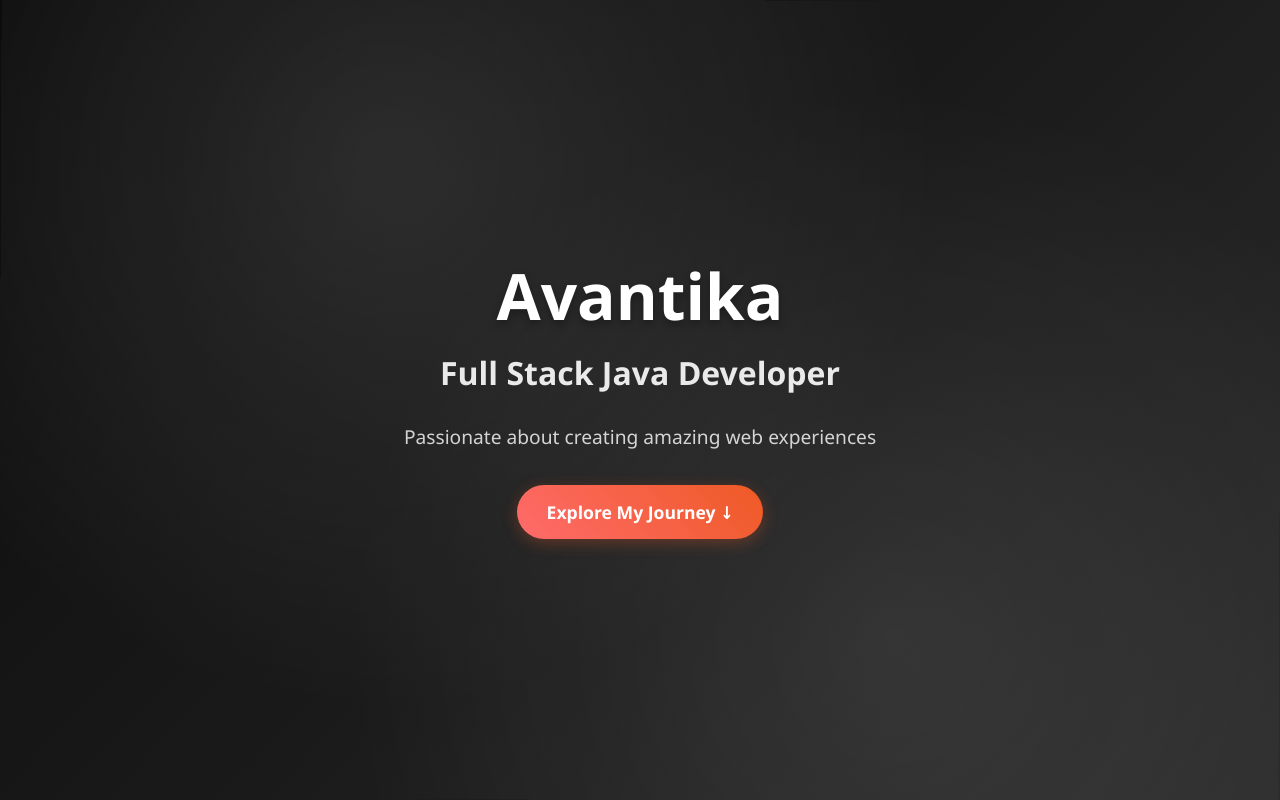
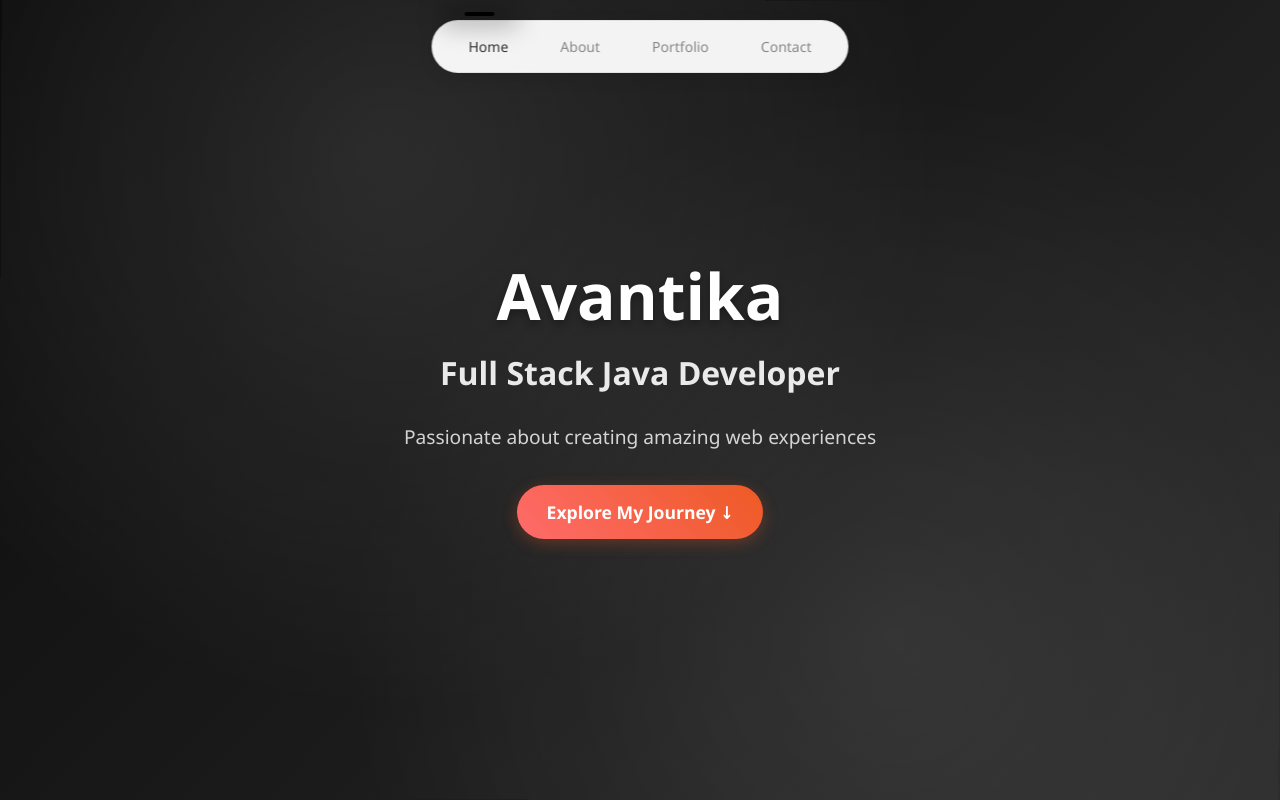
Before and after one commit to avantika2503/portfolio, a React (Vite) app in the folder frontend/: page / in a window 1280 px wide. Shown: the top 800 px of the page. Built offline with nearby package versions, Linux system fonts and the light colour scheme.

Commit message:
Add smooth sliding navbar with tubelight effect

```diff
--- a/frontend/package.json
+++ b/frontend/package.json
@@ -10,6 +10,7 @@
     "preview": "vite preview"
   },
   "dependencies": {
+    "framer-motion": "^12.23.24",
     "react": "^19.1.1",
     "react-dom": "^19.1.1"
   },
--- a/frontend/src/App.jsx
+++ b/frontend/src/App.jsx
@@ -5,13 +5,42 @@ import About from "./components/About";
 import PortfolioGrid from "./components/PortfolioGrid";
 import Contact from "./components/Contact";
 import DetailView from "./DetailView";
+import NavBar from "./components/NavBar"; // ADD THIS
 import portfolioData from "./data/portfolio.json";
+import { Home, User, Mail, Briefcase } from 'lucide-react'; // ADD THIS
 
 function App() {
   const [currentView, setCurrentView] = useState("home");
 
+  // ADD THIS
+  const navItems = [
+    { name: 'Home', icon: Home },
+    { name: 'About', icon: User },
+    { name: 'Portfolio', icon: Briefcase },
+    { name: 'Contact', icon: Mail },
+  ];
+
   const scrollToSection = (sectionId) => {
-    document.getElementById(sectionId).scrollIntoView({ behavior: "smooth" });
+    if (currentView !== "home") {
+      setCurrentView("home");
+      setTimeout(() => {
+        document.getElementById(sectionId)?.scrollIntoView({ behavior: "smooth" });
+      }, 100);
+    } else {
+      document.getElementById(sectionId)?.scrollIntoView({ behavior: "smooth" });
+    }
+  };
+
+  // ADD THIS
+  const handleNavClick = (itemName) => {
+    const sectionMap = {
+      'Home': 'home',
+      'About': 'about',
+      'Portfolio': 'portfolio',
+      'Contact': 'contact'
+    };
+    const sectionId = sectionMap[itemName];
+    if (sectionId) scrollToSection(sectionId);
   };
 
   if (currentView !== "home") {
@@ -20,7 +49,9 @@ function App() {
 
   return (
     <div className="portfolio">
-      {/* Section 1: Hero */}
+      {/* ADD THIS LINE */}
+      <NavBar items={navItems} onItemClick={handleNavClick} />
+
       <section id="home">
         <MainHome
           aboutData={portfolioData.about}
@@ -28,7 +59,6 @@ function App() {
         />
       </section>
 
-      {/* Section 2: About */}
       <section id="about">
         <About
           aboutData={portfolioData.about}
@@ -37,7 +67,6 @@ function App() {
         />
       </section>
 
-      {/* Section 3: Portfolio Grid */}
       <section id="portfolio">
         <PortfolioGrid
           projectsData={portfolioData.projects}
@@ -46,7 +75,6 @@ function App() {
         />
       </section>
 
-      {/* Section 4: Contact */}
       <section id="contact">
         <Contact />
       </section>
--- /dev/null
+++ b/frontend/src/components/NavBar.jsx
@@ -0,0 +1,107 @@
+import React, { useState } from "react";
+
+function NavBar({ items, onItemClick }) {
+  const [activeTab, setActiveTab] = useState("Home");
+
+  return (
+    <>
+      <style>{`
+        .nav-button:hover:not(.active) {
+          background-color: rgba(0, 0, 0, 0.05) !important;
+          color: #555555 !important;
+        }
+      `}</style>
+
+      <div style={{
+        position: 'fixed',
+        top: '20px',
+        left: '50%',
+        transform: 'translateX(-50%)',
+        zIndex: 9999
+      }}>
+        <div style={{
+          display: 'flex',
+          gap: '4px',
+          backgroundColor: 'rgba(255, 255, 255, 0.95)',
+          padding: '6px 12px',
+          borderRadius: '9999px',
+          backdropFilter: 'blur(16px)',
+          border: '1px solid rgba(0, 0, 0, 0.08)',
+          boxShadow: '0 4px 16px rgba(0, 0, 0, 0.1)',
+          minWidth: '400px',
+          position: 'relative'
+        }}>
+          {/* Sliding background */}
+          <div style={{
+            position: 'absolute',
+            top: '-8px',
+            left: `calc(${items.findIndex(item => item.name === activeTab) * (100 / items.length)}% - 5px)`,
+            width: `${100 / items.length}%`,
+            height: '2px',
+            display: 'flex',
+            justifyContent: 'center',
+            alignItems: 'center',
+            transition: 'left 0.6s cubic-bezier(0.25, 0.46, 0.45, 0.94)',
+            zIndex: 0
+          }}>
+            {/* Smaller black bar */}
+            <div style={{
+              width: '30px',
+              height: '4px',
+              backgroundColor: '#000000',
+              borderRadius: '9999px',
+            }} />
+            {/* Bigger shadow effect */}
+            <div style={{
+              position: 'absolute',
+              width: '80px',
+              height: '24px',
+              backgroundColor: 'rgba(0, 0, 0, 0.25)',
+              borderRadius: '9999px',
+              filter: 'blur(12px)',
+              top: '-10px',
+              left: '50%',
+              transform: 'translateX(-50%)'
+            }} />
+          </div>
+
+          {items.map((item) => {
+            const isActive = activeTab === item.name;
+
+            return (
+              <div key={item.name} style={{ position: 'relative' }}>
+                <button
+                  className={`nav-button ${isActive ? 'active' : ''}`}
+                  onClick={() => {
+                    setActiveTab(item.name);
+                    if (onItemClick) {
+                      onItemClick(item.name);
+                    }
+                  }}
+                  style={{
+                    padding: '10px 24px',
+                    backgroundColor: 'transparent',
+                    color: isActive ? '#333333' : '#888888',
+                    border: 'none',
+                    borderRadius: '9999px',
+                    cursor: 'pointer',
+                    fontSize: '14px',
+                    fontWeight: '500',
+                    transition: 'all 0.8s cubic-bezier(0.23, 1, 0.32, 1)',
+                    position: 'relative',
+                    zIndex: 1,
+                    outline: 'none'
+                  }}
+                >
+                  <span>{item.name}</span>
+                </button>
+              </div>
+            );
+          })}
+        </div>
+      </div>
+    </>
+  );
+}
+
+export default NavBar;
--- a/package.json
+++ b/package.json
@@ -4,7 +4,8 @@
     "@radix-ui/react-slot": "^1.2.3",
     "class-variance-authority": "^0.7.1",
     "clsx": "^2.1.1",
-    "framer-motion": "^12.23.16",
+    "framer-motion": "^12.23.24",
+    "lucide-react": "^0.546.0",
     "tailwind-merge": "^3.3.1"
   },
   "devDependencies": {
```
Also changed, not shown: 2 other files (tests, documents, lock files or other folders).
